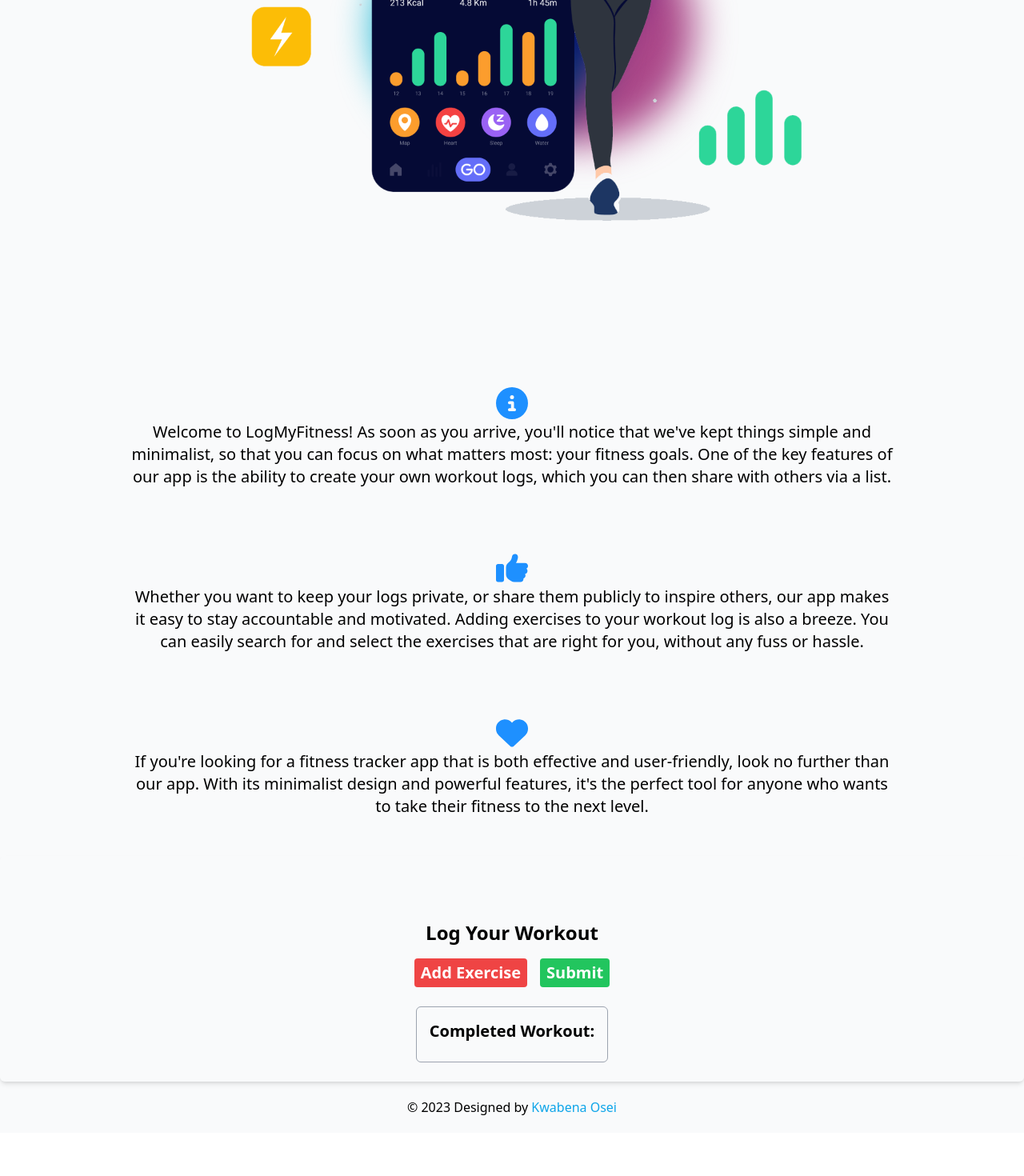
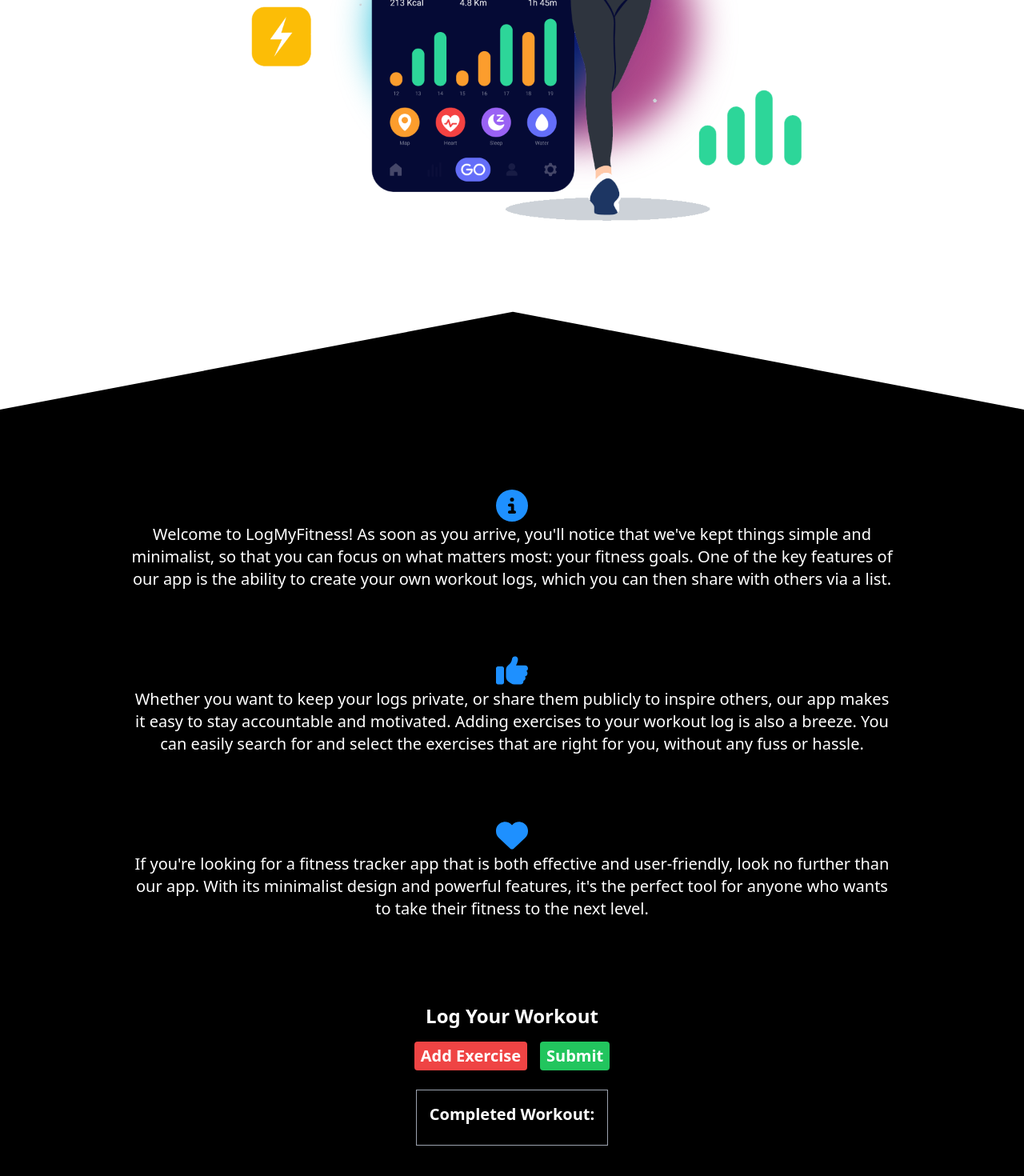
Before and after one commit to Kwabena2K/fitness-tracker, a React (Vite) app: page / in a window 1280 px wide. Shown: the part 608-2078 px from the top of the page at 80% size. Before the commit the page ends 2024 px from the top, so only its background shows below. Built offline with nearby package versions, Linux system fonts and the light colour scheme; a web font is replaced by a local one.

Commit message:
Added svg to create styling effect within Intro component

```diff
--- a/src/App.jsx
+++ b/src/App.jsx
@@ -5,7 +5,7 @@ import Content from "./components/Content";
 
 function App() {
   return (
-    <div className="App bg-gray-50 min-h-screen">
+    <div className="App">
       <Intro />
       <Content />
       <Footer />
--- a/src/components/Content.jsx
+++ b/src/components/Content.jsx
@@ -93,7 +93,7 @@ const Content = () => {
   };
 
   return (
-    <div className="flex items-center justify-center flex-col text-center pt-20 pb-6 text-xl border-2px-4 rounded-md shadow-md">
+    <div className="flex items-center justify-center flex-col text-center pt-20 pb-6 text-xl text-white bg-black border-2px-4  shadow-md">
       <h2 className="text-2xl font-bold mb-4">Log Your Workout</h2>
       <form onSubmit={handleSubmit} className="mb-6">
         {exercises.map((exercise, exerciseIndex) => (
@@ -186,7 +186,7 @@ const Content = () => {
           Submit
         </button>
       </form>
-      <div className="border border-gray-400 rounded-md p-4">
+      <div className="border border-gray-400 p-4">
         <h3 className="font-bold mb-2">Completed Workout:</h3>
         <pre className="whitespace-pre-wrap">{completedWorkout}</pre>
       </div>
--- a/src/components/Footer.jsx
+++ b/src/components/Footer.jsx
@@ -2,7 +2,7 @@ import React from "react";
 
 function Footer() {
   return (
-    <div className="py-5 text-center">
+    <div className="py-5 text-center bg-black text-white">
       <p>
         &copy; {new Date().getFullYear()} Designed by{" "}
         <a href="https://kwabenaosei.com/" className="text-sky-500">
--- a/src/components/Intro.jsx
+++ b/src/components/Intro.jsx
@@ -8,7 +8,7 @@ import {
 
 function Intro() {
   return (
-    <div className="flex items-center justify-center flex-col text-center pt-20 pb-6 text-xl">
+    <div className="flex items-center justify-center flex-col text-center text-black pt-20 text-xl">
       <h1 className="text-4xl font-black font-Rubik">Log My Fitness</h1>
 
       <p className="pt-5 pb-6 italic">
@@ -16,7 +16,7 @@ function Intro() {
       </p>
 
       {/* Background UI behind the image */}
-      <div class="bg-gray-50 min-h-screen flex items-center justify-center px-8">
+      <div class=" min-h-screen flex items-center justify-center px-8">
         <div class="relative w-full max-w-lg">
           {/* 1st Circle (hidden) */}
           {/* !mix-blend-multiply to combine the circles */}
@@ -42,9 +42,18 @@ function Intro() {
         {/* END */}
       </div>
       {/* END */}
+      <div className="relative bottom-0 left-0 w-full overflow-hidden line-height rotate-180">
+        <svg
+          xmlns="http://www.w3.org/2000/svg"
+          viewBox="0 0 1200 120"
+          className="relative w-full h-99"
+        >
+          <path d="M1200 0L0 0 598.97 114.72 1200 0z" fill="black"></path>
+        </svg>
+      </div>
 
       {/* Information prompts */}
-      <p className="flex items-center justify-center flex-col text-center pt-20 pb-6 px-40">
+      <p className="flex items-center justify-center flex-col text-center text-white pt-20 pb-6 px-40 bg-black">
         <p className="pt-5">
           <p>
             <FontAwesomeIcon icon={faCircleInfo} size="2x" color="dodgerblue" />
```
Also changed, not shown: public/assets/triangle.svg (added).
